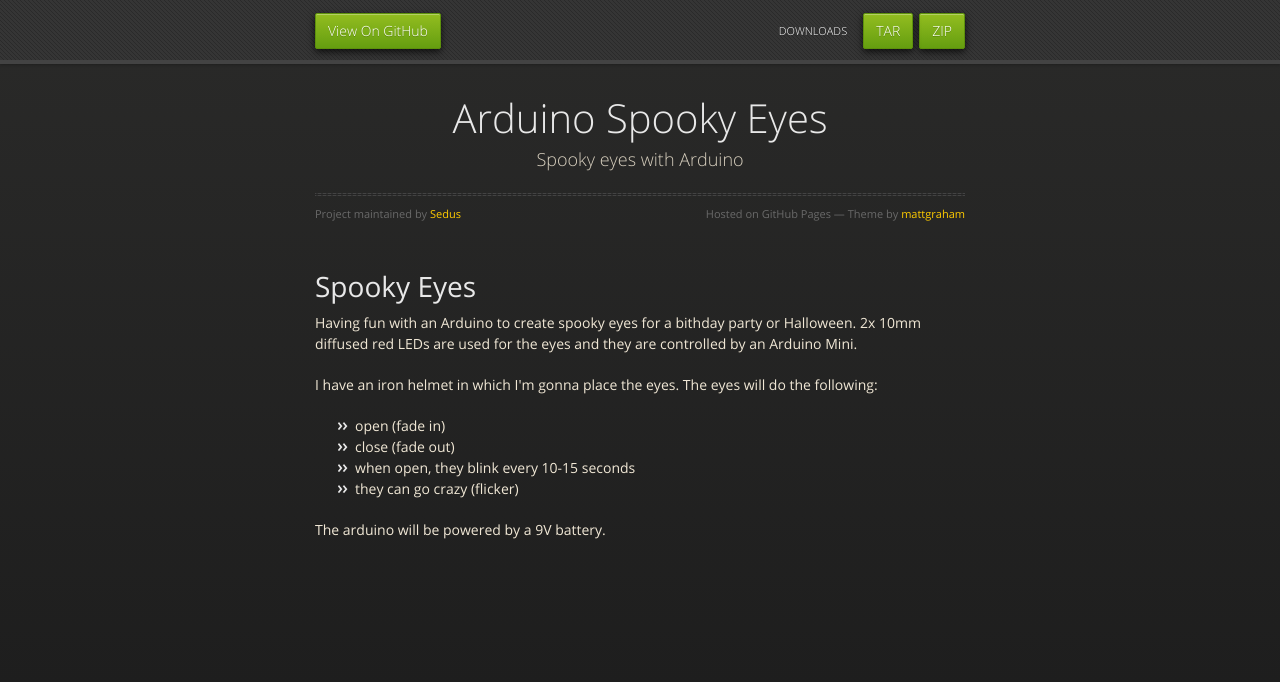
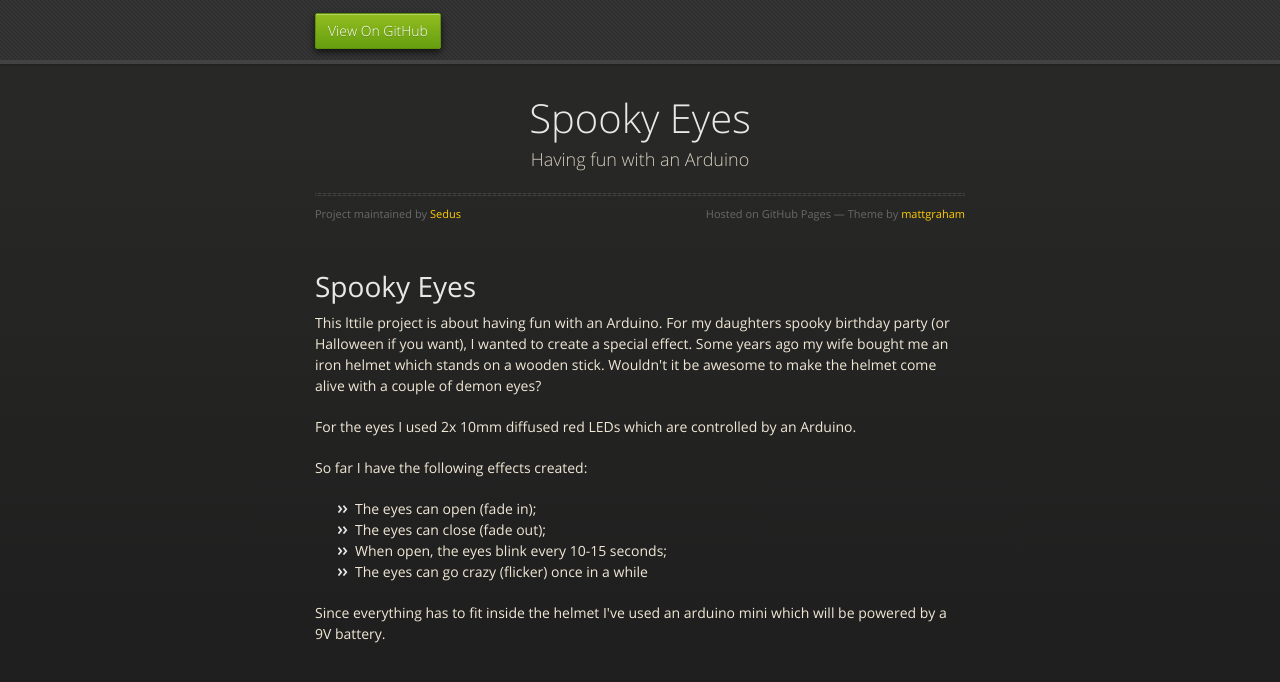
Before and after one commit to Sedus/spooky_eyes, a plain HTML site: page index.html in a window 1280 px wide. Drawn offline with nearby package versions, Linux system fonts and the light colour scheme.

Commit message:
Site update

```diff
--- a/index.html
+++ b/index.html
@@ -21,9 +21,6 @@
       <div id="header">
         <nav>
           <li class="fork"><a href="https://github.com/Sedus/spooky_eyes">View On GitHub</a></li>
-          <li class="downloads"><a href="https://github.com/Sedus/spooky_eyes/zipball/master">ZIP</a></li>
-          <li class="downloads"><a href="https://github.com/Sedus/spooky_eyes/tarball/master">TAR</a></li>
-          <li class="title">DOWNLOADS</li>
         </nav>
       </div><!-- end header -->
 
@@ -31,8 +28,8 @@
 
       <section>
         <div id="title">
-          <h1>Arduino Spooky Eyes</h1>
-          <p>Spooky eyes with Arduino</p>
+          <h1>Spooky Eyes</h1>
+          <p>Having fun with an Arduino</p>
           <hr>
           <span class="credits left">Project maintained by <a href="https://github.com/Sedus">Sedus</a></span>
           <span class="credits right">Hosted on GitHub Pages &mdash; Theme by <a href="https://twitter.com/michigangraham">mattgraham</a></span>
@@ -41,19 +38,22 @@
         <h1>
 <a id="spooky-eyes" class="anchor" href="#spooky-eyes" aria-hidden="true"><span class="octicon octicon-link"></span></a>Spooky Eyes</h1>
 
-<p>Having fun with an Arduino to create spooky eyes for a bithday party or Halloween.
-2x 10mm diffused red LEDs are used for the eyes and they are controlled by an Arduino Mini.</p>
+<p>This lttile project is about having fun with an Arduino. For my daughters spooky birthday party (or Halloween if you want), I wanted to create a special effect. Some years ago my wife bought me an iron helmet which stands on a wooden stick. Wouldn't it be awesome to make the helmet come alive with a couple of demon eyes?
+</p>
+<p>
+For the eyes I used 2x 10mm diffused red LEDs which are controlled by an Arduino.
+</p>
 
-<p>I have an iron helmet in which I'm gonna place the eyes. The eyes will do the following:</p>
+<p>So far I have the following effects created:</p>
 
 <ul>
-<li>open (fade in)</li>
-<li>close (fade out)</li>
-<li>when open, they blink every 10-15 seconds</li>
-<li>they can go crazy (flicker)</li>
+<li>The eyes can open (fade in);</li>
+<li>The eyes can close (fade out);</li>
+<li>When open, the eyes blink every 10-15 seconds;</li>
+<li>The eyes can go crazy (flicker) once in a while</li>
 </ul>
 
-<p>The arduino will be powered by a 9V battery.</p>
+<p>Since everything has to fit inside the helmet I've used an arduino mini which will be powered by a 9V battery.</p>
       </section>
 
     </div>
```
